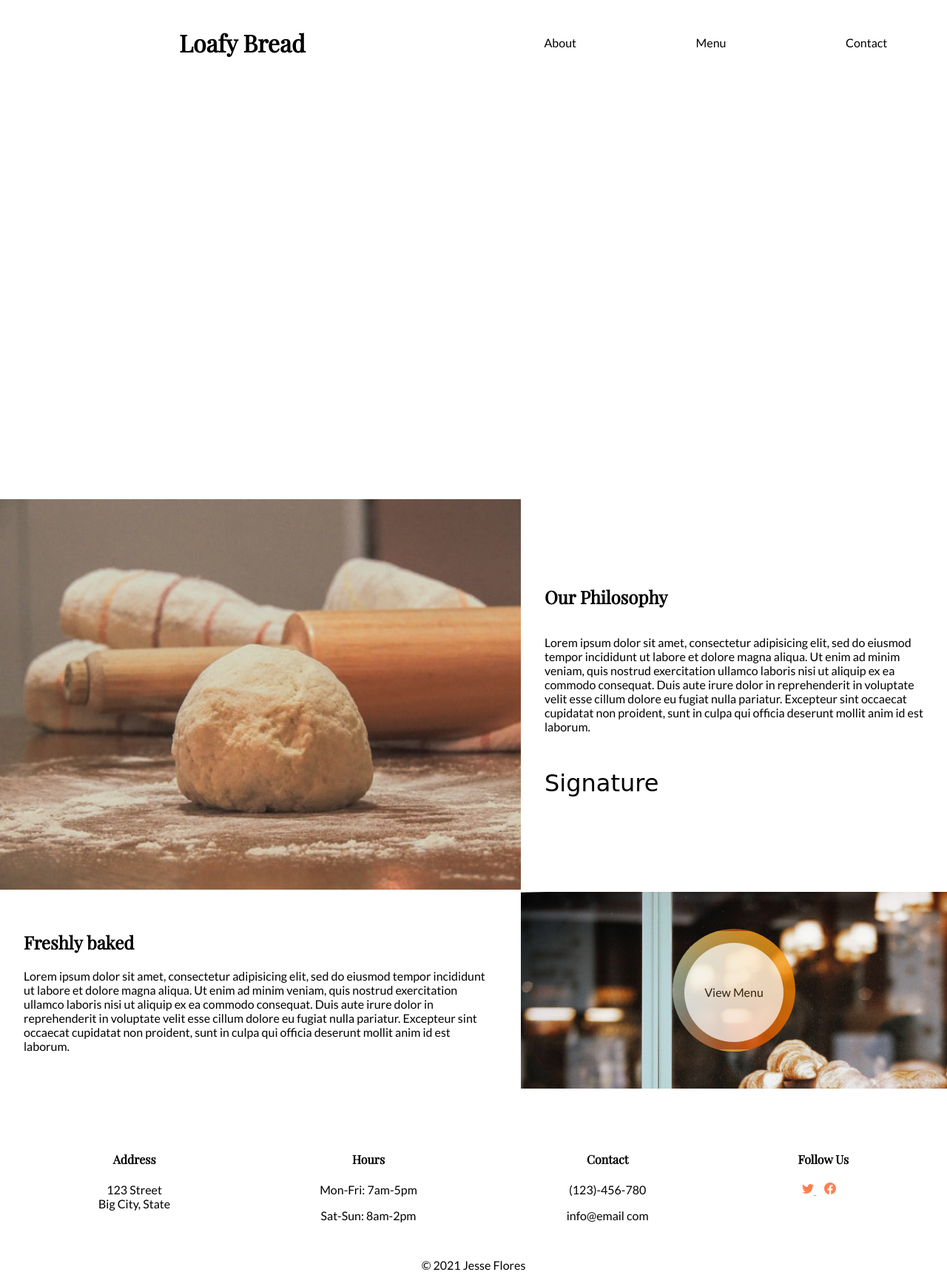
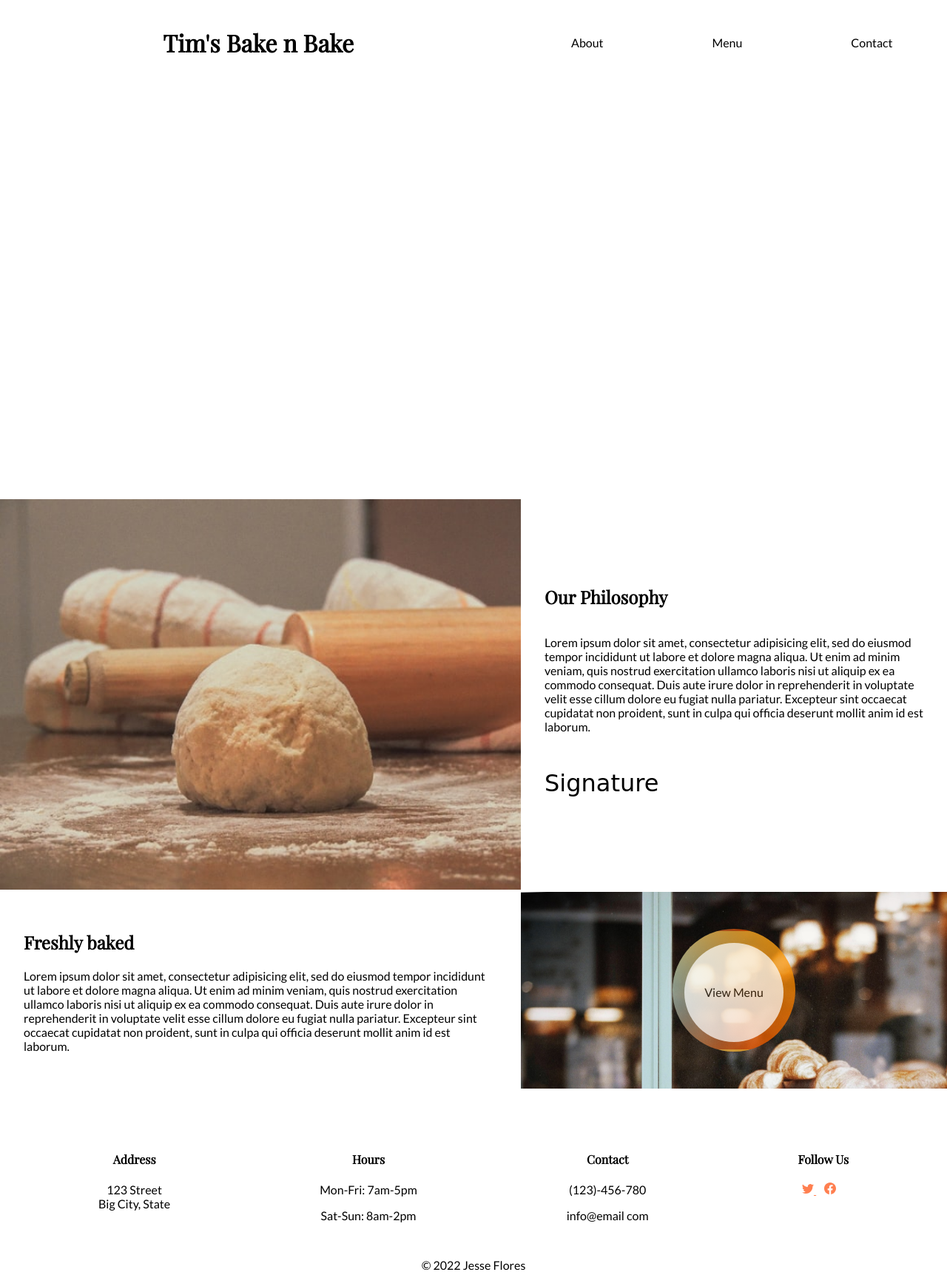
Before and after one commit to jessef10/bakery-site, a plain HTML site: page index.html in a window 1280 px wide. Shown: the whole page at 74% size. Drawn offline with nearby package versions, Linux system fonts and the light colour scheme; a web font is replaced by a local one.

Commit message:
change bakery name

```diff
--- a/index.html
+++ b/index.html
@@ -5,14 +5,14 @@
     <meta name="author" content="Jesse Flores">
     <meta name="description" content="Learn about our bakery and view our menu which includes a wide selection of products.">
     <meta name="viewport" content="width=device-width, initial-scale=1, shrink-to-fit=no">
-    <title>Loafy Bread</title>
+    <title>Tim's Bake n Bake</title>
     <link rel="stylesheet" href="css/style.css">
 </head>
 <body>
     <!-- Page header -->
     <header>
         <nav class="navbar">
-          <a class="navbar__home" href="#">Loafy Bread</a>
+          <a class="navbar__home" href="#">Tim's Bake n Bake</a>
           <button class="navbar__menubtn" type="button" name="button" role="button">
             <svg xmlns="http://www.w3.org/2000/svg" width="30" height="30" fill="currentColor" class="bi bi-list" viewBox="0 0 16 16">
               <path fill-rule="evenodd" d="M2.5 12a.5.5 0 0 1 .5-.5h10a.5.5 0 0 1 0 1H3a.5.5 0 0 1-.5-.5zm0-4a.5.5 0 0 1 .5-.5h10a.5.5 0 0 1 0 1H3a.5.5 0 0 1-.5-.5zm0-4a.5.5 0 0 1 .5-.5h10a.5.5 0 0 1 0 1H3a.5.5 0 0 1-.5-.5z"/>
@@ -90,7 +90,7 @@
           </a>
         </div>
       </div>
-      <span>&copy; 2021 Jesse Flores</span>
+      <span>&copy; 2022 Jesse Flores</span>
     </footer>
 
     <script src="js/script.js"></script>
```
Also changed, not shown: menu.html (+4 -4 lines).
